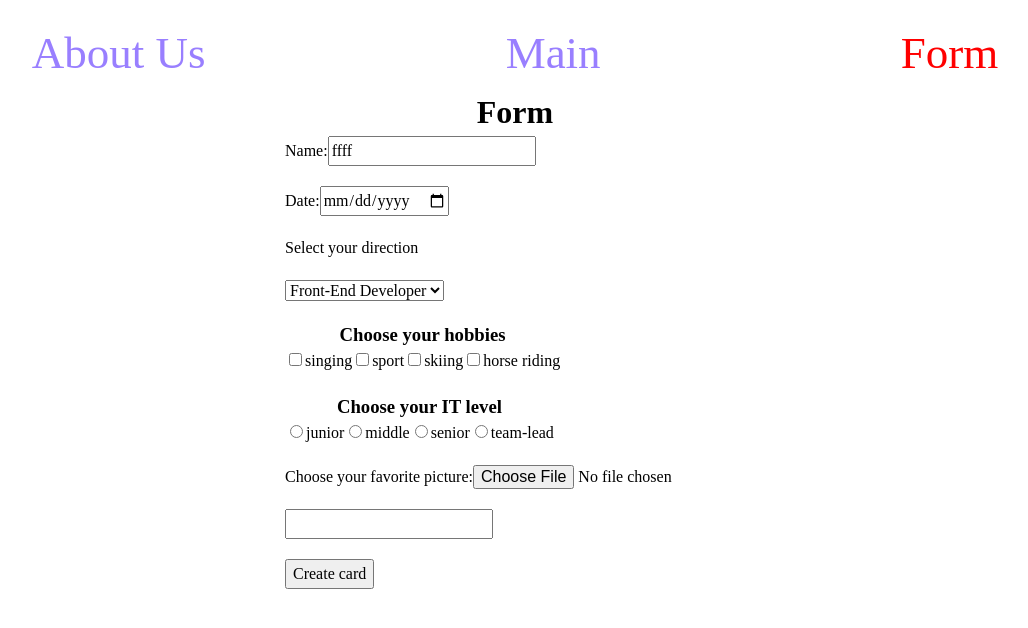
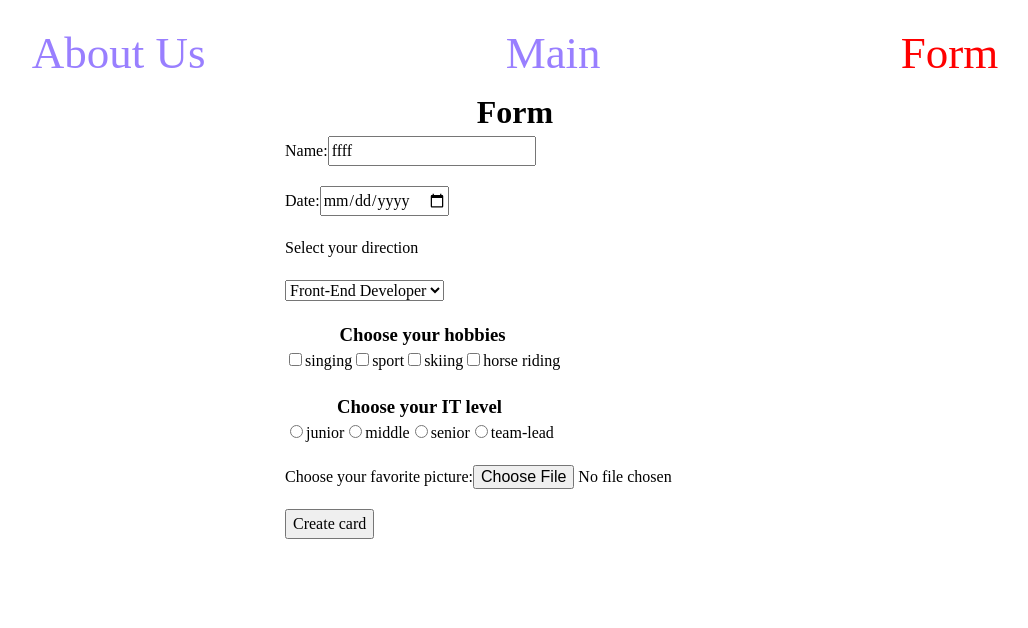
Before and after one commit to GremmyBoy/RsSchool-1st, a React (Vite) app in the folder RsSchool-1st/: page /form in a window 1280 px wide. Shown: the top 628 px of the page, without its empty margins (125-1153 px from the left). Built offline with nearby package versions, Linux system fonts and the light colour scheme.

Commit message:
fix: fix some problems

```diff
--- a/RsSchool-1st/src/Form/Form.tsx
+++ b/RsSchool-1st/src/Form/Form.tsx
@@ -22,7 +22,7 @@ interface sType {
   selectOption: string;
   showData: [
     {
-      id: "";
+      id: string;
       name: string;
       date: string;
       select: string;
@@ -30,7 +30,7 @@ interface sType {
   ];
 }
 
-class Form extends React.Component<sType> {
+class Form extends React.Component<unknown> {
   state: sType = {
     nameInput: "ffff",
     dateInput: "",
@@ -164,7 +164,6 @@ class Form extends React.Component<sType> {
                 accept="image/png, image/jpeg"
               />
             </label>
-            <input type="textarea" />
             <button onClick={this.handleShow}>Create card</button>
           </form>
         </div>
```
